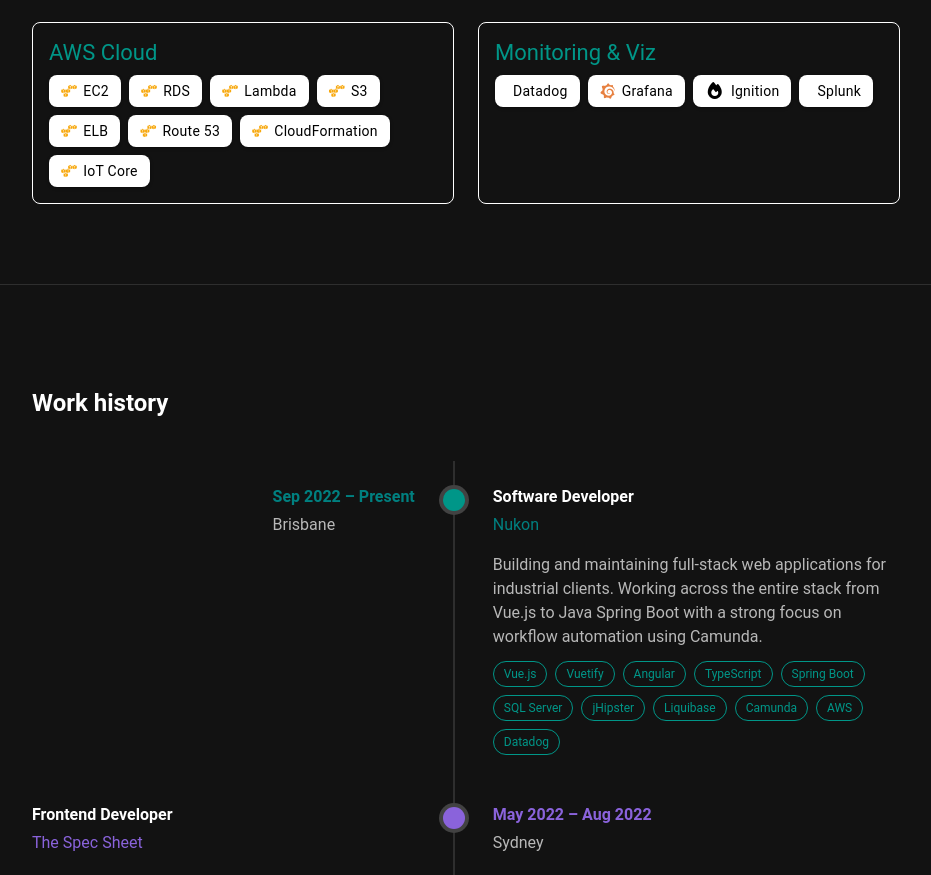
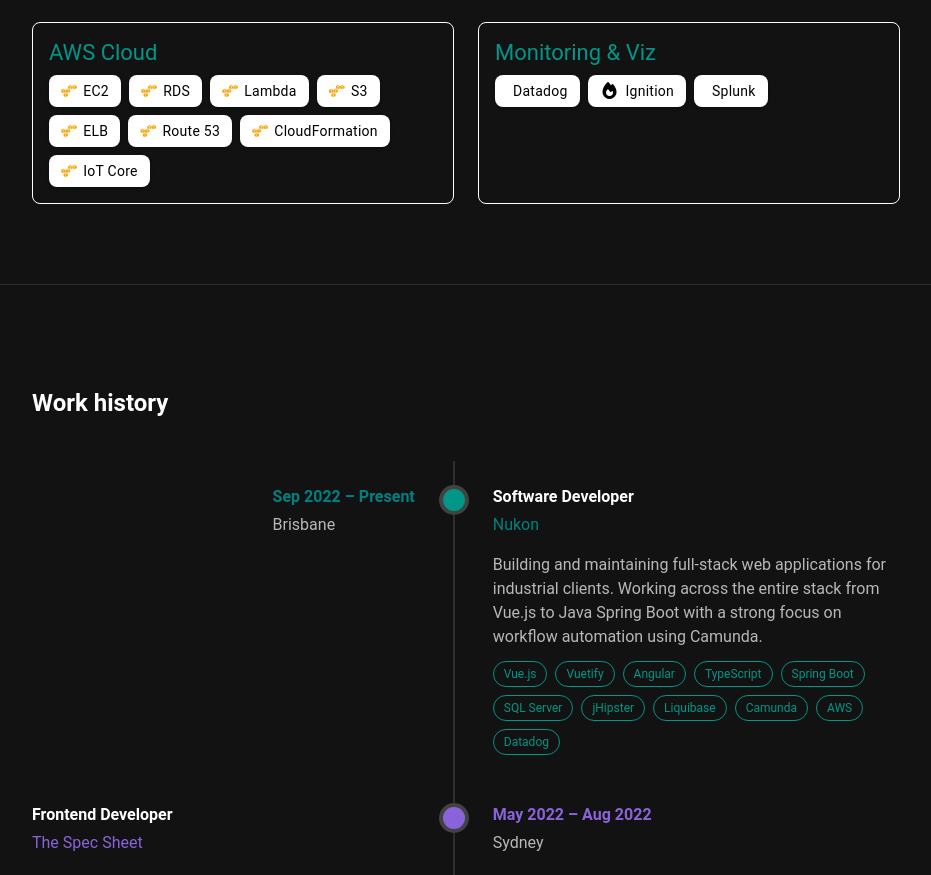
Before and after one commit to karthick1108/karthick-portfolio, a Vue app: page / in a window 1280 px wide. Shown: the part 1159-2034 px from the top of the page, without its empty margins (174-1105 px from the left). Built offline with nearby package versions, Linux system fonts and the light colour scheme.

Commit message:
Update skills

```diff
--- a/src/data/skills.ts
+++ b/src/data/skills.ts
@@ -67,7 +67,6 @@
     category: 'Monitoring & Viz',
     items: [
       { name: 'Datadog', icon: 'devicon-datadog-plain colored' },
-      { name: 'Grafana', icon: 'devicon-grafana-plain colored' },
       { name: 'Ignition', icon: 'fa-solid fa-fire' },
       { name: 'Splunk', icon: 'devicon-splunk-original-wordmark colored' },
     ],
```
